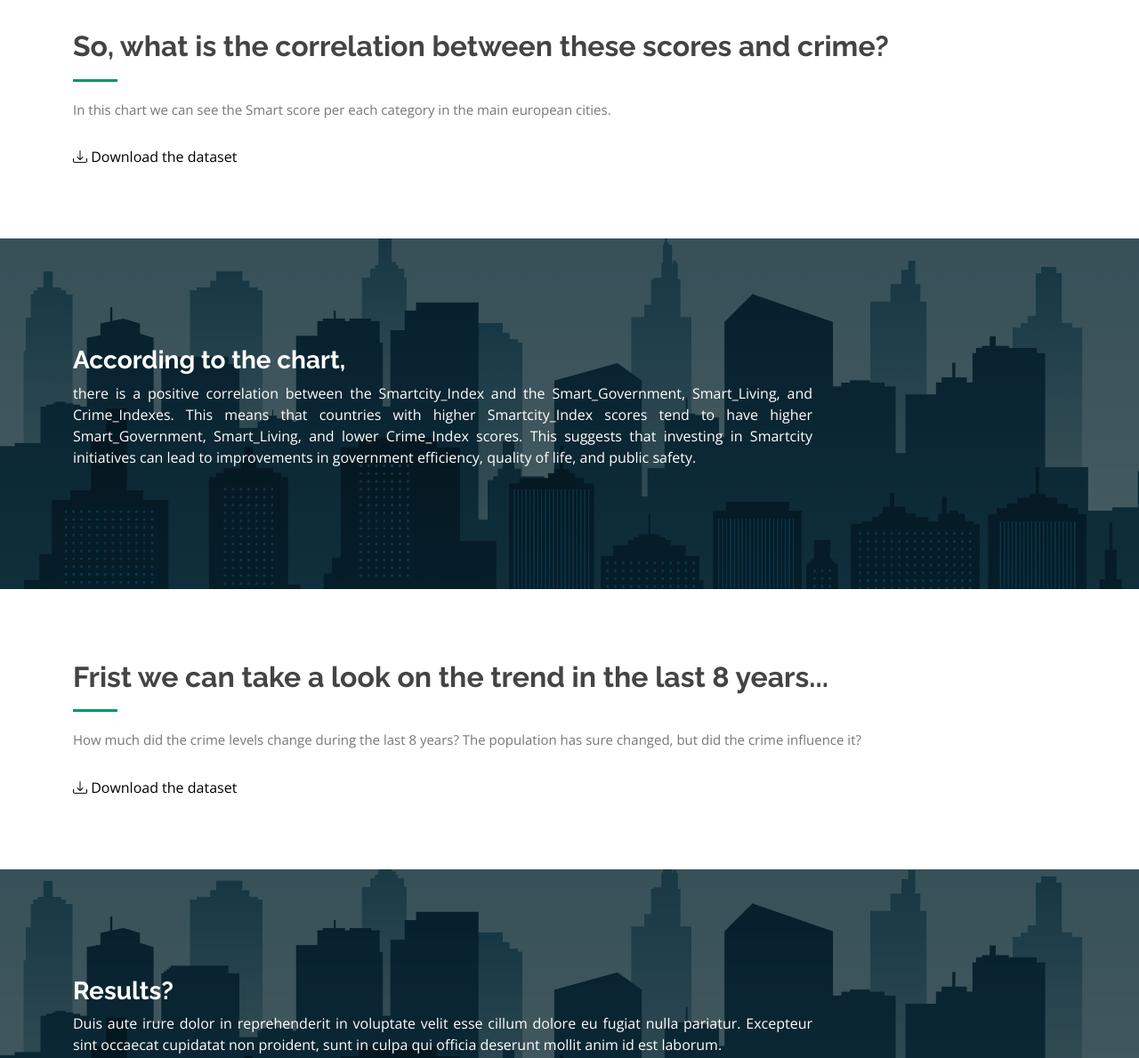
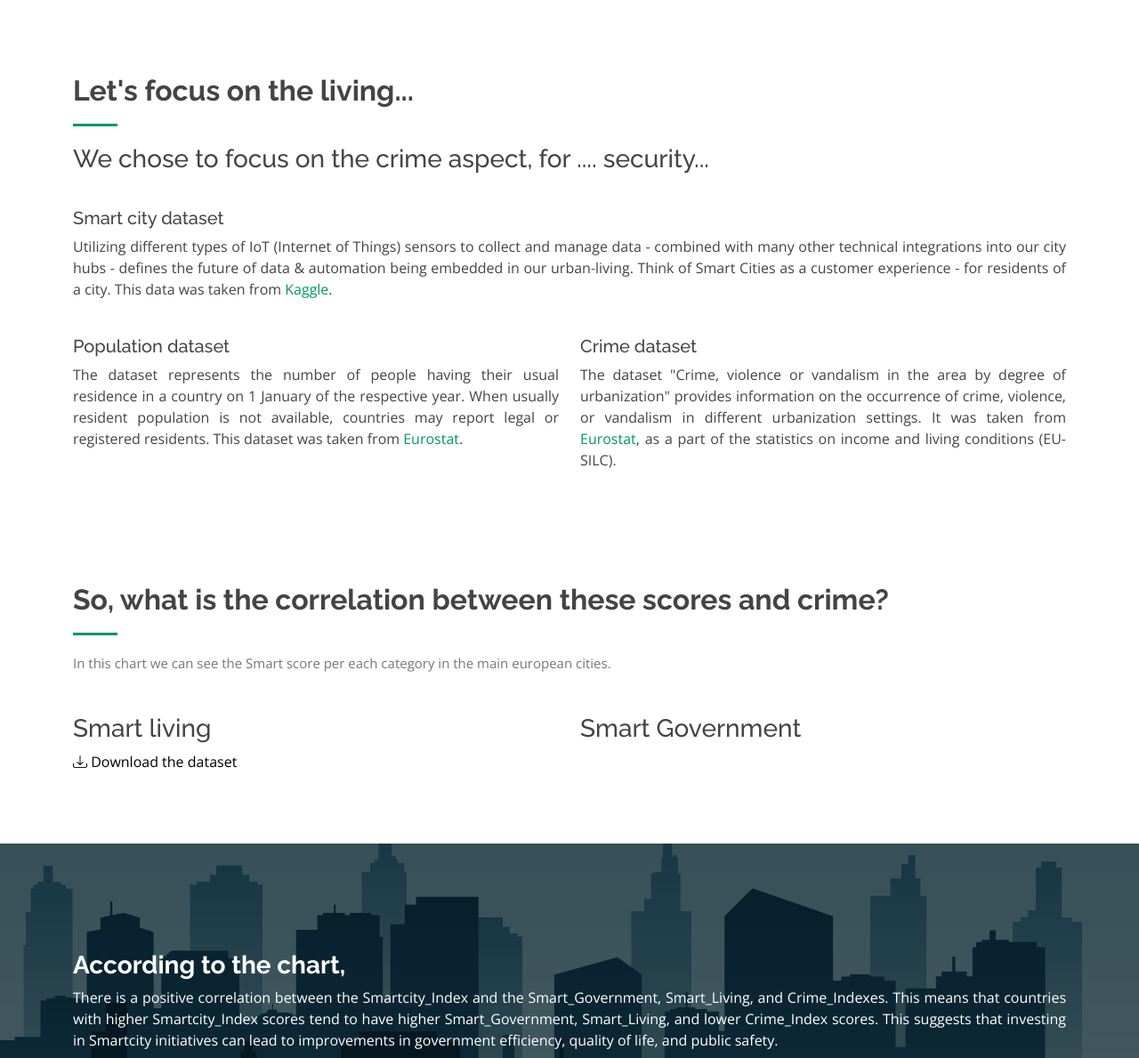
Before and after one commit to ThaisaDeTorre/life-quality-data-viz, a plain HTML site: page website/index.html in a window 1280 px wide. Shown: the part 2402-3591 px from the top of the page at 89% size. Drawn offline with nearby package versions, Linux system fonts and the light colour scheme; a script that the page names is missing.

Commit message:
update website

```diff
--- a/website/assets/css/style.css
+++ b/website/assets/css/style.css
@@ -866,6 +866,11 @@ section {
   font-weight: 700;
 }
 
+.counter-subtitle {
+  color: white;
+  text-align: center;
+}
+
 .counts .counters span {
   font-size: 48px;
   display: block;
--- a/website/index.html
+++ b/website/index.html
@@ -209,6 +209,62 @@
         </section>
         <!-- Smart scores Section -->
 
+        <!-- ======= Crime focus Section ======= -->
+        <section id="crime_focus" class="smart_scores features">
+            <div class="container">
+
+                <div class="section-title">
+                    <h2>Let's focus on the living...</h2>
+                    <h3>We chose to focus on the crime aspect, for .... security...</h3>
+                </div>
+
+                <div class="row content">
+                    <div class="col-12 mb-4">
+                        <h5>Smart city dataset</h5>
+                        <p>
+                            Utilizing different types of IoT (Internet of Things) sensors to collect and manage data -
+                            combined with
+                            many other technical integrations into our city hubs - defines the future of data &
+                            automation
+                            being
+                            embedded in our urban-living. Think of Smart Cities as a customer experience - for residents
+                            of
+                            a city.
+                            This data was taken from
+                            <a
+                                href="https://www.kaggle.com/datasets/magdamonteiro/smart-cities-index-datasets">Kaggle</a>.
+                        </p>
+                    </div>
+                    <div class="col-lg-6">
+                        <h5>Population dataset</h5>
+                        <p>
+                            The dataset represents the number of people having their usual residence in a country on 1
+                            January of the
+                            respective year. When
+                            usually resident population is not available, countries may report legal or registered
+                            residents.
+                            This dataset was taken from <a
+                                href="https://ec.europa.eu/eurostat/databrowser/view/tps00001/default/table?lang=en">Eurostat</a>.
+                        </p>
+                    </div>
+                    <div class="col-lg-6 pt-4 pt-lg-0">
+                        <h5>Crime dataset</h5>
+                        <p>
+                            The dataset "Crime, violence or vandalism in the area by degree of urbanization" provides
+                            information on
+                            the occurrence of crime, violence, or vandalism in different urbanization settings. It was
+                            taken
+                            from
+                            <a
+                                href="https://ec.europa.eu/eurostat/databrowser/view/ilc_mddw06/default/table?lang=enhttps:%2F%2Fec.europa.eu%2Feurostat%2Fdatabrowser%2Fview%2Fcrim_off_cat%2Fdefault%2Ftable%3Flang%3Den">Eurostat</a>,
+                            as a part of the statistics on income and living conditions (EU-SILC).
+                        </p>
+                    </div>
+                </div>
+            </div>
+        </section>
+        <!-- Crime focus Section -->
+
         <!-- ======= Smart crime Section ======= -->
         <section id="smart_crime" class="smart_crime clients">
             <div class="container">
@@ -218,9 +274,24 @@
                     <p>In this chart we can see the Smart score per each category in the main european cities.</p>
                 </div>
 
-                <div class="row">
+                <div class="row mb-3">
                     <div class="flourish-embed flourish-chart" data-src="visualisation/16275630">
                         <script src="https://public.flourish.studio/resources/embed.js"></script>
+                    </div>
+                </div>
+                <div class="row">
+                    <div class="col">
+                        <h3>Smart living</h3>
+                        <div class="flourish-embed flourish-chart" data-src="visualisation/16384912">
+                            <script src="https://public.flourish.studio/resources/embed.js"></script>
+                        </div>
+                    </div>
+                    <div class="col">
+                        <h3>Smart Government</h3>
+                        <div class="flourish-embed flourish-chart" data-src="visualisation/16384912">
+                            <script src="https://public.flourish.studio/resources/embed.js"></script>
+                        </div>
+                    </div>
                 </div>
                 <div class="text-light ">
                     <!-- <div>
@@ -229,11 +300,10 @@
                     </a>
                   </div> -->
                     <div>
-                            <a class="link-body-emphasis link-offset-2"
-                                href="assets/datasets/smartcity_dataset_europe.zip" title="Download dataset">
+                        <a class="link-body-emphasis link-offset-2" href="assets/datasets/smartcity_dataset_europe.zip"
+                            title="Download dataset">
                             <i class="bi bi-download"></i> Download the dataset
                         </a>
-                        </div>
                     </div>
                 </div>
             </div>
@@ -245,9 +315,9 @@
             <div class="container">
 
                 <div class="row">
-                    <div class="col-lg-9 text-center text-lg-start">
+                    <div class="col text-center text-lg-start">
                         <h3>According to the chart,</h3>
-                        <p>there is a positive correlation between the Smartcity_Index and the
+                        <p>There is a positive correlation between the Smartcity_Index and the
                             Smart_Government, Smart_Living, and Crime_Indexes. This means that countries with higher
                             Smartcity_Index scores tend to have higher Smart_Government, Smart_Living, and lower
                             Crime_Index
@@ -296,7 +366,7 @@
             <div class="container">
 
                 <div class="row">
-                    <div class="col-lg-9 text-center text-lg-start">
+                    <div class="col text-center text-lg-start">
                         <h3>Results? </h3>
                         <p> Duis aute irure dolor in reprehenderit in voluptate velit esse cillum dolore eu fugiat nulla
                             pariatur.
@@ -352,27 +422,32 @@
             <div class="container">
 
                 <div class="text-center title">
-                    <!-- <h3>What we have achieved so far</h3> -->
-                    <h3>Let's recap our data</h3>
-                    <p>Iusto et labore modi qui sapiente xpedita tempora et aut non ipsum consequatur illo.</p>
+                    <h3>First place for now...</h3>
+                    <p class="text-center">What city is the best for each category?.</p>
                 </div>
 
                 <div class="row counters position-relative">
-
-                    <div class="col-lg-6 col-6 text-center">
+                    <div class="col-lg-4 col-4 text-center">
                         <span data-purecounter-start="0" data-purecounter-end="7311" data-purecounter-duration="1"
                             class="purecounter"></span>
-                        <p>Highest smart score (Netherlands)</p>
+                        <h3 class="counter-subtitle">Netherlands</h3>
+                        <p class="counter-subtitle">Smart index</p>
                     </div>
 
-                    <div class="col-lg-6 col-6 text-center">
+                    <div class="col-lg-4 col-4 text-center">
                         <span data-purecounter-start="0" data-purecounter-end="15.4" data-purecounter-duration="1"
                             class="purecounter"></span>
-                        <p>Highest criminal score (France)</p>
+                        <h3 class="counter-subtitle">France</h3>
+                        <p class="counter-subtitle">Crime index</p>
                     </div>
 
+                    <div class="col-lg-4 col-4 text-center">
+                        <span data-purecounter-start="0" data-purecounter-end="83" data-purecounter-duration="1"
+                            class="purecounter"></span>
+                        <h3 class="counter-subtitle">Germany</h3>
+                        <p class="counter-subtitle">Population (M)</p>
                     </div>
-
+                </div>
             </div>
         </section>
         <!-- End Counts Summary Section -->
```
Also changed, not shown: doc/todo.txt. Lines whose indentation alone changed are shown as unchanged.
